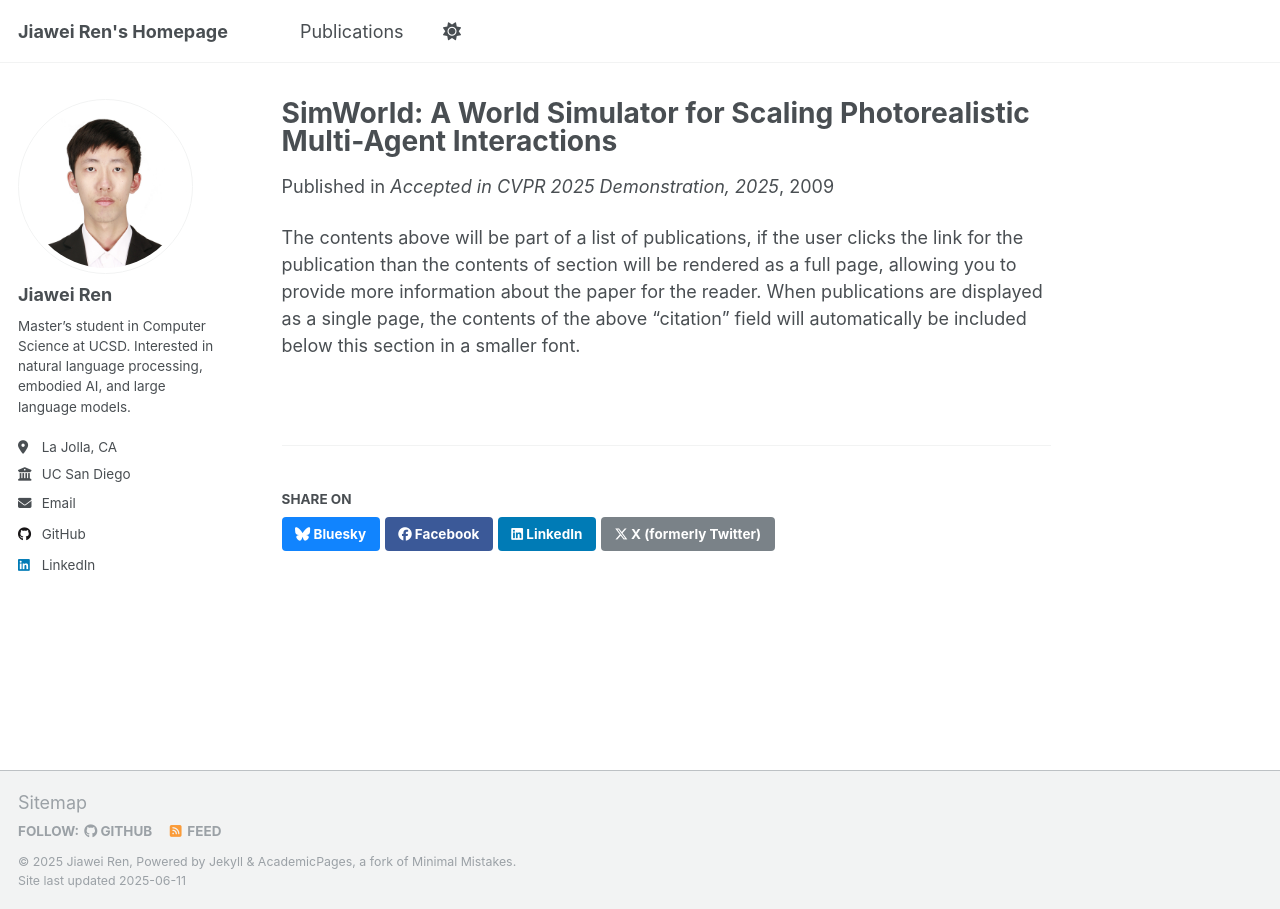
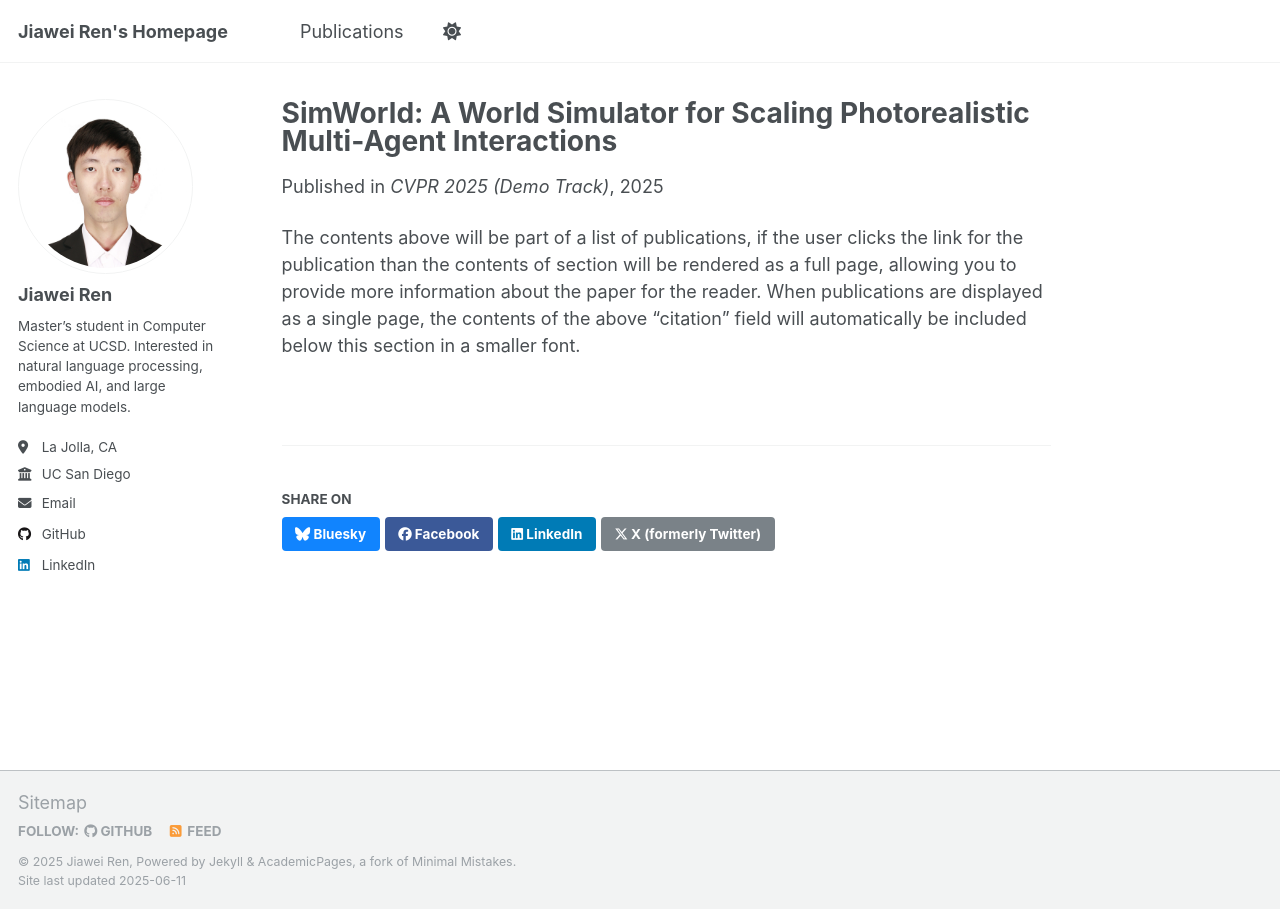
Before and after one commit to renjw02/renjw02.github.io, a Jekyll site: the page built from _publications/simworld_demo.md, in a window 1280 px wide. Built offline with Jekyll 4.4.1, drawn with Linux system fonts in a browser that asks for light colours.

Commit message:
Update and rename 2009-10-01-paper-title-number-1.md to simworld_demo.md

```diff
--- a/_publications/2009-10-01-paper-title-number-1.md
+++ b/_publications/simworld_demo.md
@@ -1,6 +1,9 @@
 ---
 title: "SimWorld: A World Simulator for Scaling Photorealistic Multi-Agent Interactions"
 collection: publications
-venue: 'Accepted in CVPR 2025 Demonstration, 2025'
+permalink: /publication/simworld/
+venue: CVPR 2025 (Demo Track)
+paperurl: https://simworld-cvpr2025.maitrix.org/
+authors: Yan Zhuang*, Jiawei Ren*, Xiaokang Ye*, et al.
 ---
 The contents above will be part of a list of publications, if the user clicks the link for the publication than the contents of section will be rendered as a full page, allowing you to provide more information about the paper for the reader. When publications are displayed as a single page, the contents of the above "citation" field will automatically be included below this section in a smaller font.
```
